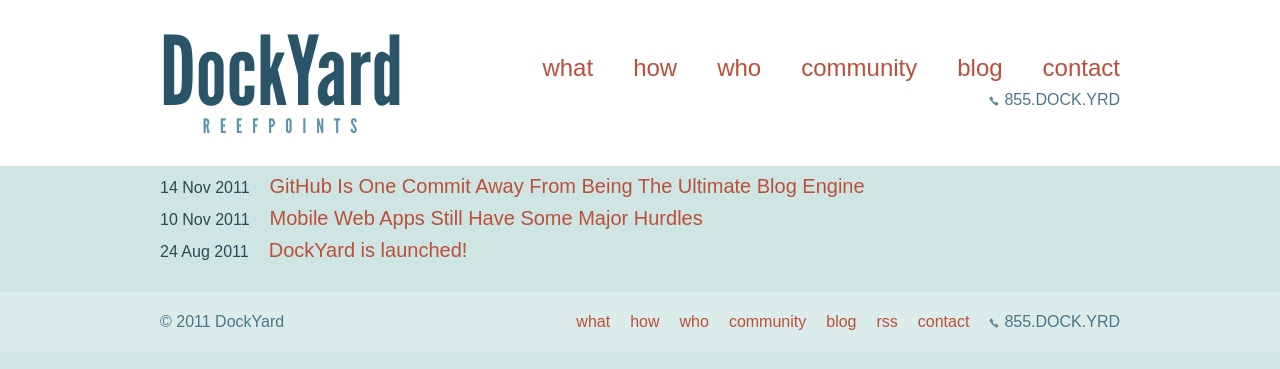
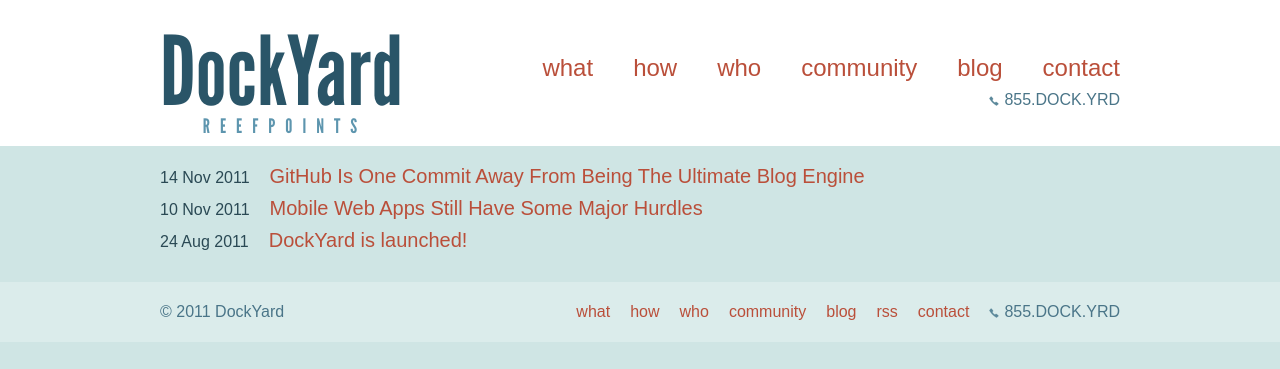
Before and after one commit to Hakon/reefpoints, a Jekyll site: the page built from index.html, in a window 1280 px wide. Shown: the top 369 px of the page. Built offline with Jekyll 4.4.1, drawn with Linux system fonts in a browser that asks for light colours; Markdown is read by kramdown in place of the engine named in the settings.

Commit message:
Improved styling

```diff
--- a/css/reefpoints.css
+++ b/css/reefpoints.css
@@ -1,4 +1,8 @@
 /* header */
+
+header section {
+  padding-bottom: 0px;
+}
 
 header section header {
   float: left;
@@ -41,10 +45,6 @@
   overflow: hidden;
 }
 
-section#posts, section#post {
-  padding-top: 0px;
-}
-
 section#social {
   padding-bottom: 0px;
 }
@@ -72,18 +72,14 @@
   font: 12px 'Bitstream Vera Sans Mono','Courier',monospace;
 }
 
-#posts li a {
+section#posts li a {
   margin-left: 20px;
   font-size: 1.25em;
   /* font-weight: bold;*/
 }
 
-#posts li {
+section#posts li {
   margin-bottom: 10px;
-}
-
-#posts ul {
-  margin-top: 10px;
 }
 
 ol {
```
